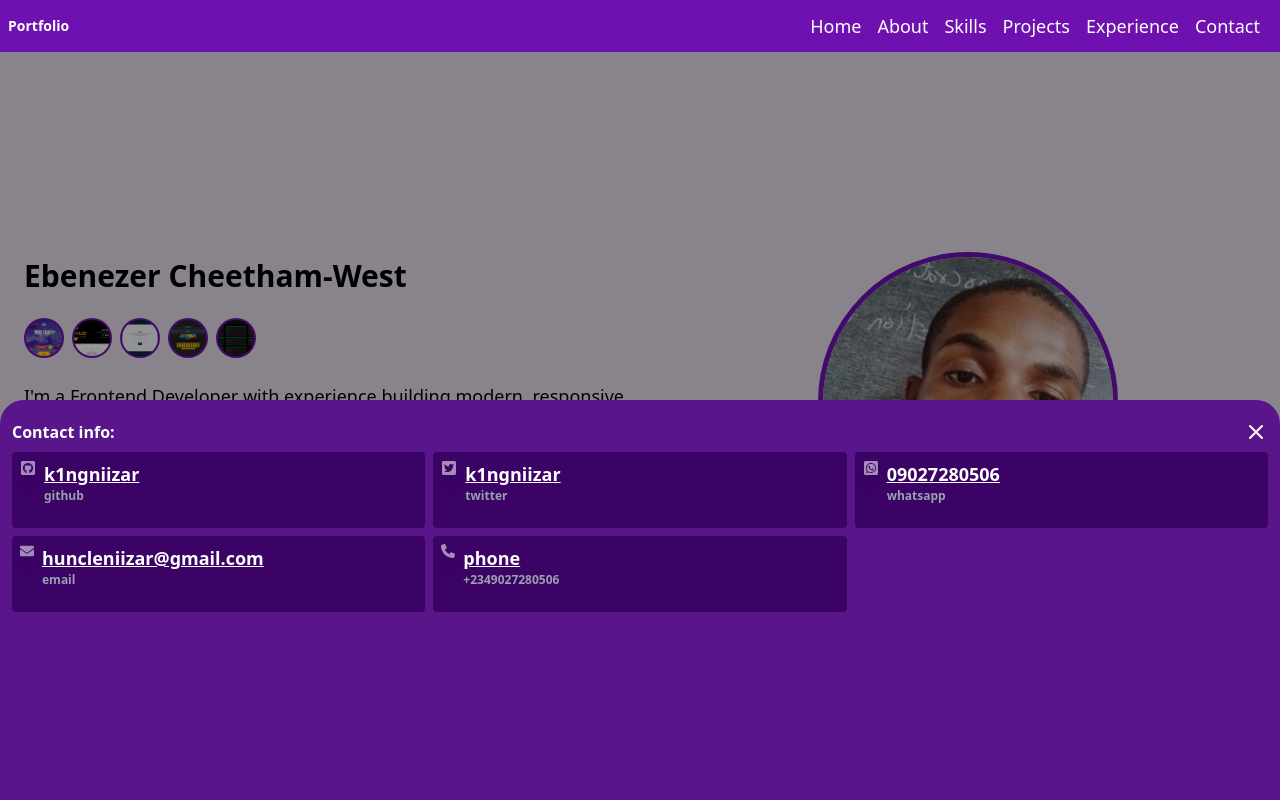
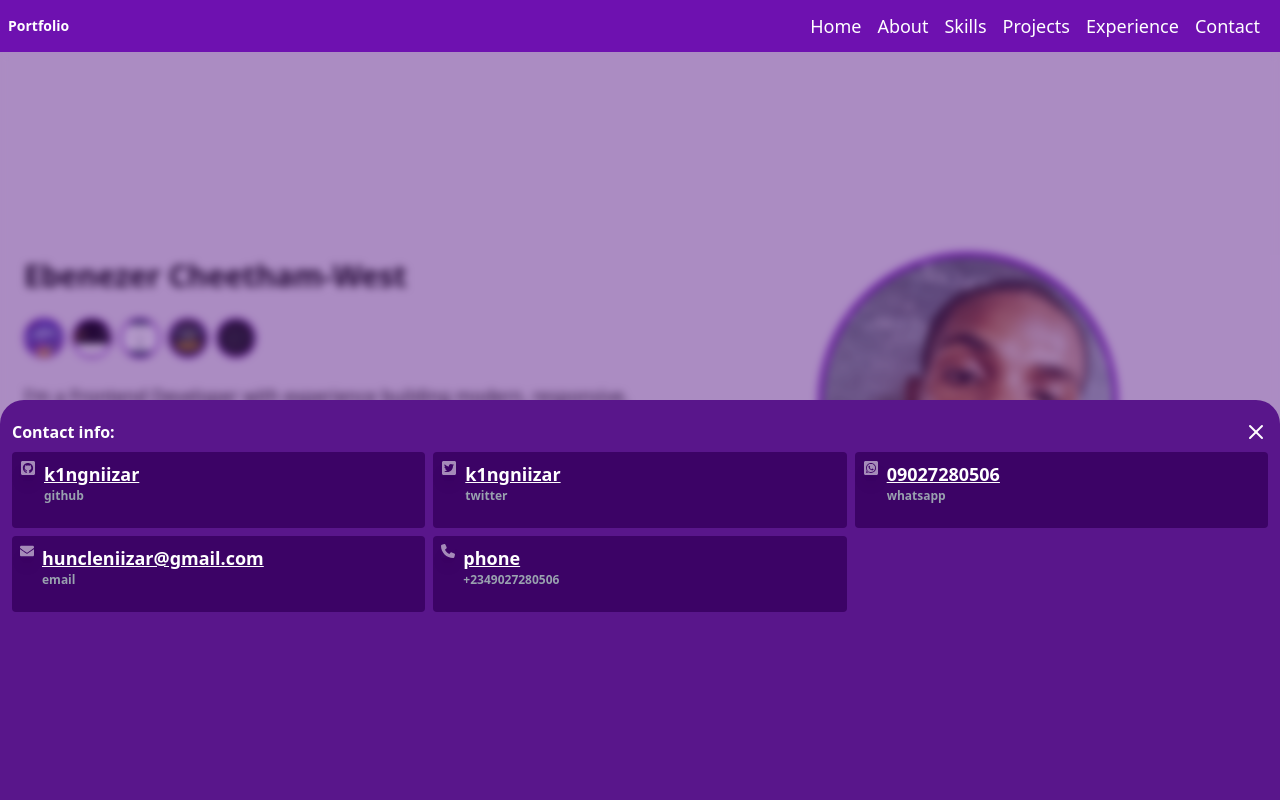
Before and after one commit to k1ngniizar/portfolio, a React (Vite) app: page / in a window 1280 px wide. Both pictures are taken after a click on the button 607 px from the left and 530 px from the top of the page. Shown: the top 800 px of the page. Built offline with nearby package versions, Linux system fonts and the light colour scheme.

Commit message:
contact card fix

```diff
--- a/components/ContactCard/ContactCard.jsx
+++ b/components/ContactCard/ContactCard.jsx
@@ -8,7 +8,7 @@ function ContactCard({contactMe, handleContact}) {
   return (
     <>
       {contactMe && <>
-      <div onClick={handleContact} className="cursor-pointer fixed h-[100vh] w-[100vw] bg-black/40 z-10 "/>
+      <div onClick={handleContact} className="cursor-pointer fixed h-[100vh] w-[100vw] bg-purple-900/40 backdrop-blur-xs z-10 "/>
       <div className="fixed  z-20 bg-purple-900 p-3 h-[50vh]   lg:min-h-[400px] min-h-[100px] max-w-2xl md:max-w-full max-h-[500px] rounded-t-3xl -translate-x-1/2 left-1/2 w-full bottom-0 overflow-hidden overflow-y-scroll scrollbar-hide">
         <div className="flex flex-col gap-2 mt-2">
                 <div className="flex items-center justify-between">
```
